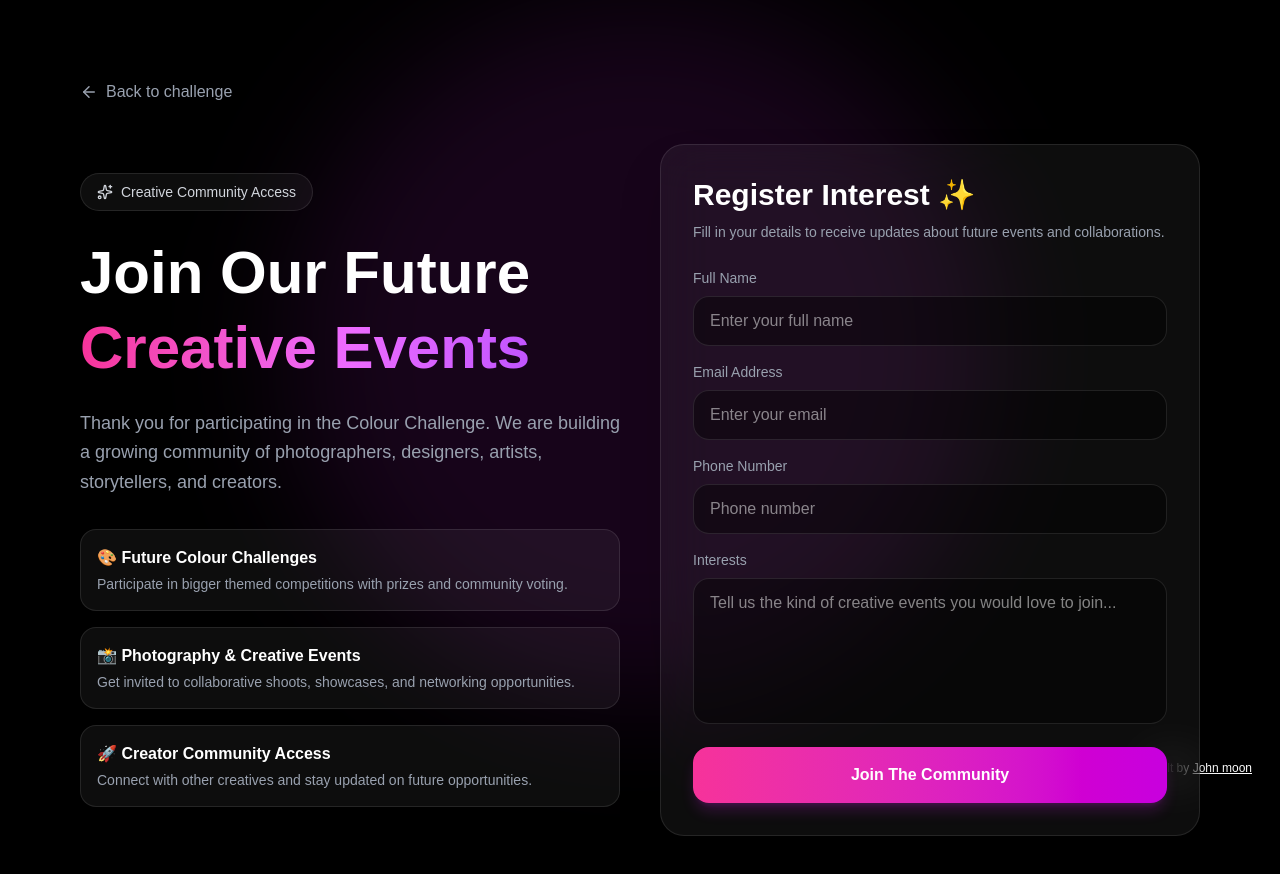
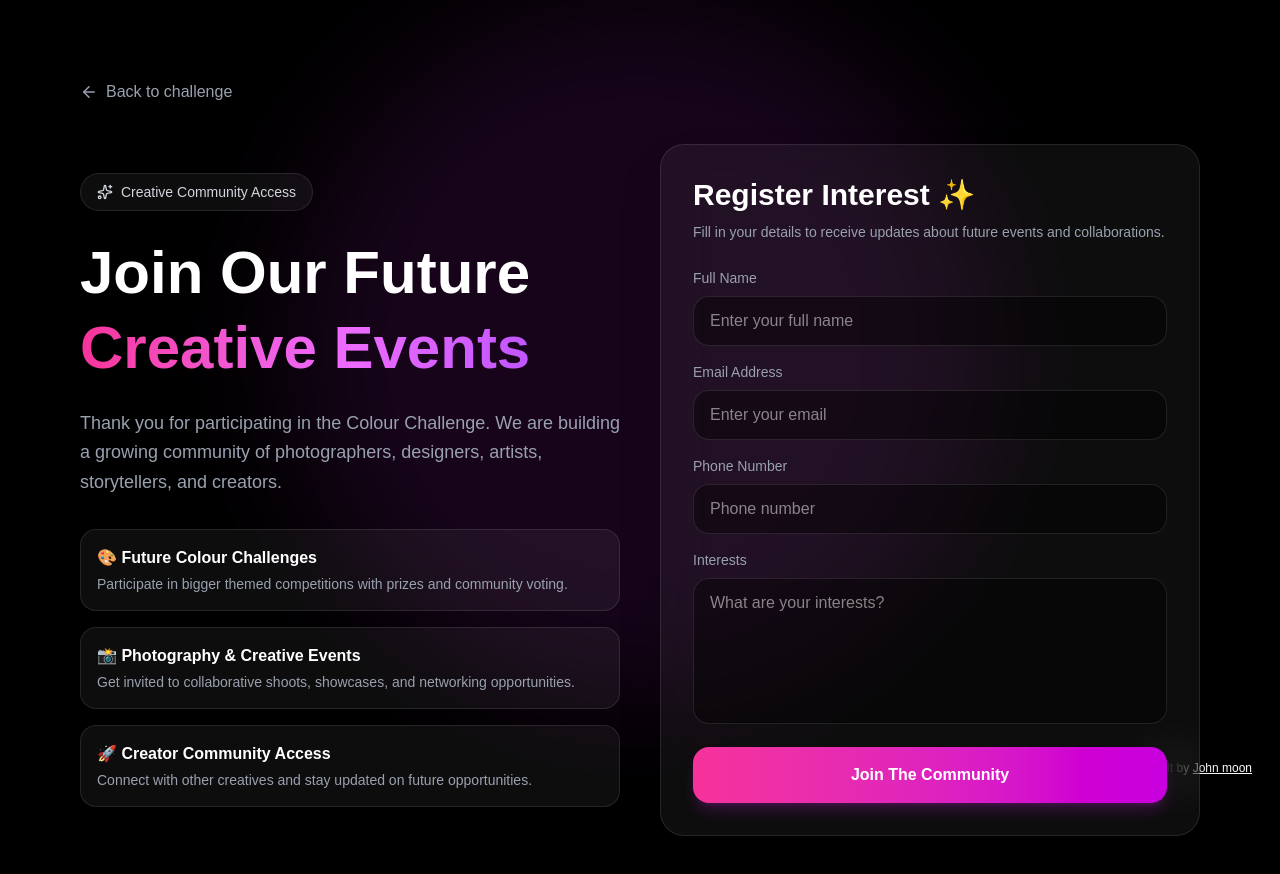
Before and after one commit to obiofiong/color-challenge, a Next.js app: page /register-for-future-events in a window 1280 px wide. Shown: the top 874 px of the page. Built offline with nearby package versions, Linux system fonts and the light colour scheme; no server answers.

Commit message:
Update textarea placeholders in registration forms for clarity

```diff
--- a/app/register-for-future-events/page.tsx
+++ b/app/register-for-future-events/page.tsx
@@ -201,7 +201,7 @@ export default function RegisterPage() {
 
                 <textarea
                   rows={5}
-                  placeholder="Tell us the kind of creative events you would love to join..."
+                  placeholder="What are your interests?"
                   value={form.interests}
                   onChange={(e) =>
                     setForm({ ...form, interests: e.target.value })
--- a/src/components/EventRegistrationModal.tsx
+++ b/src/components/EventRegistrationModal.tsx
@@ -126,7 +126,7 @@ export default function EventRegistrationModal({
           />
 
           <textarea
-            placeholder="What kind of future events would you love to join?"
+            placeholder="What are your interests?"
             value={form.interests}
             onChange={(e) =>
               setForm({ ...form, interests: e.target.value })
```
